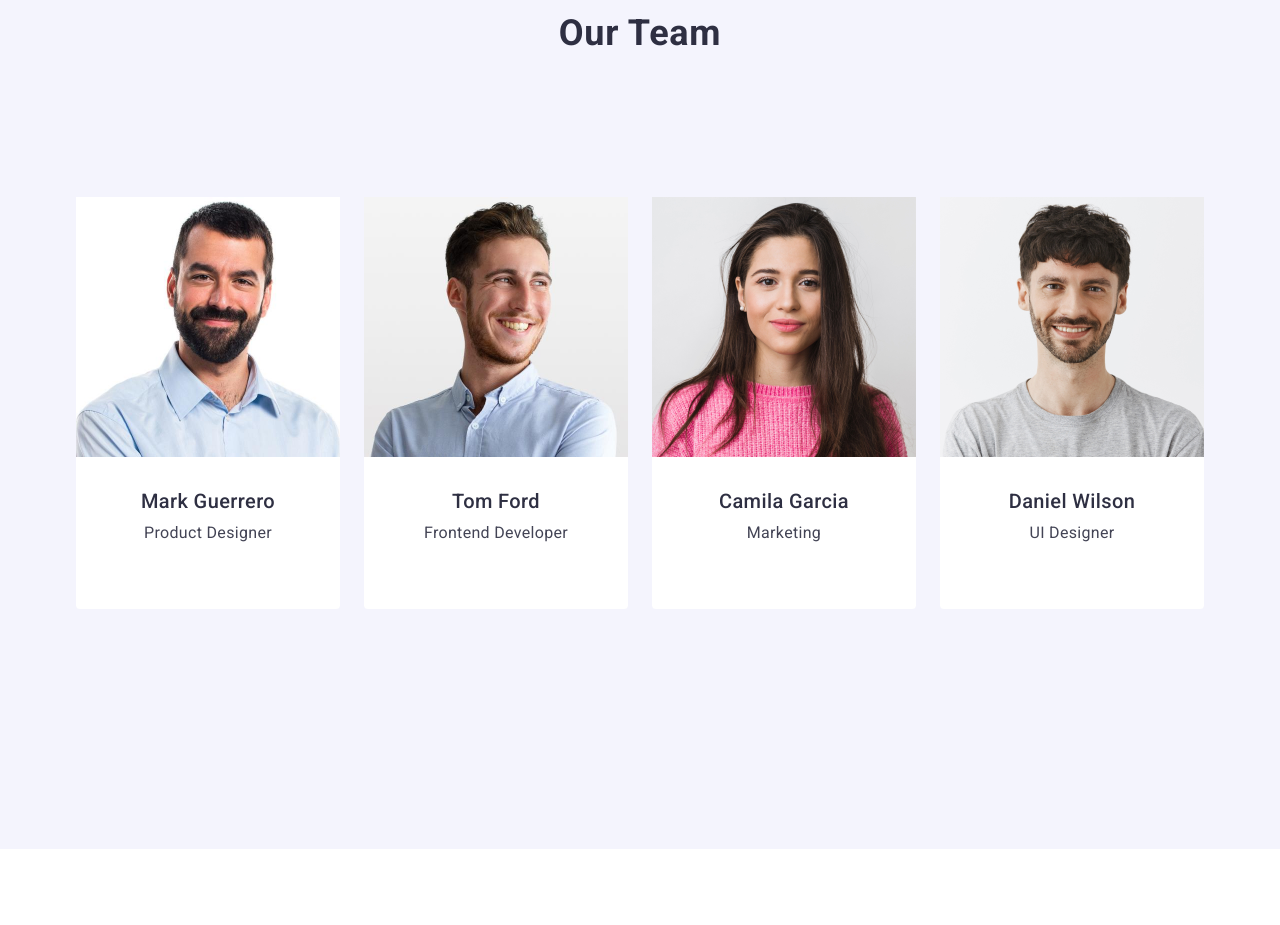
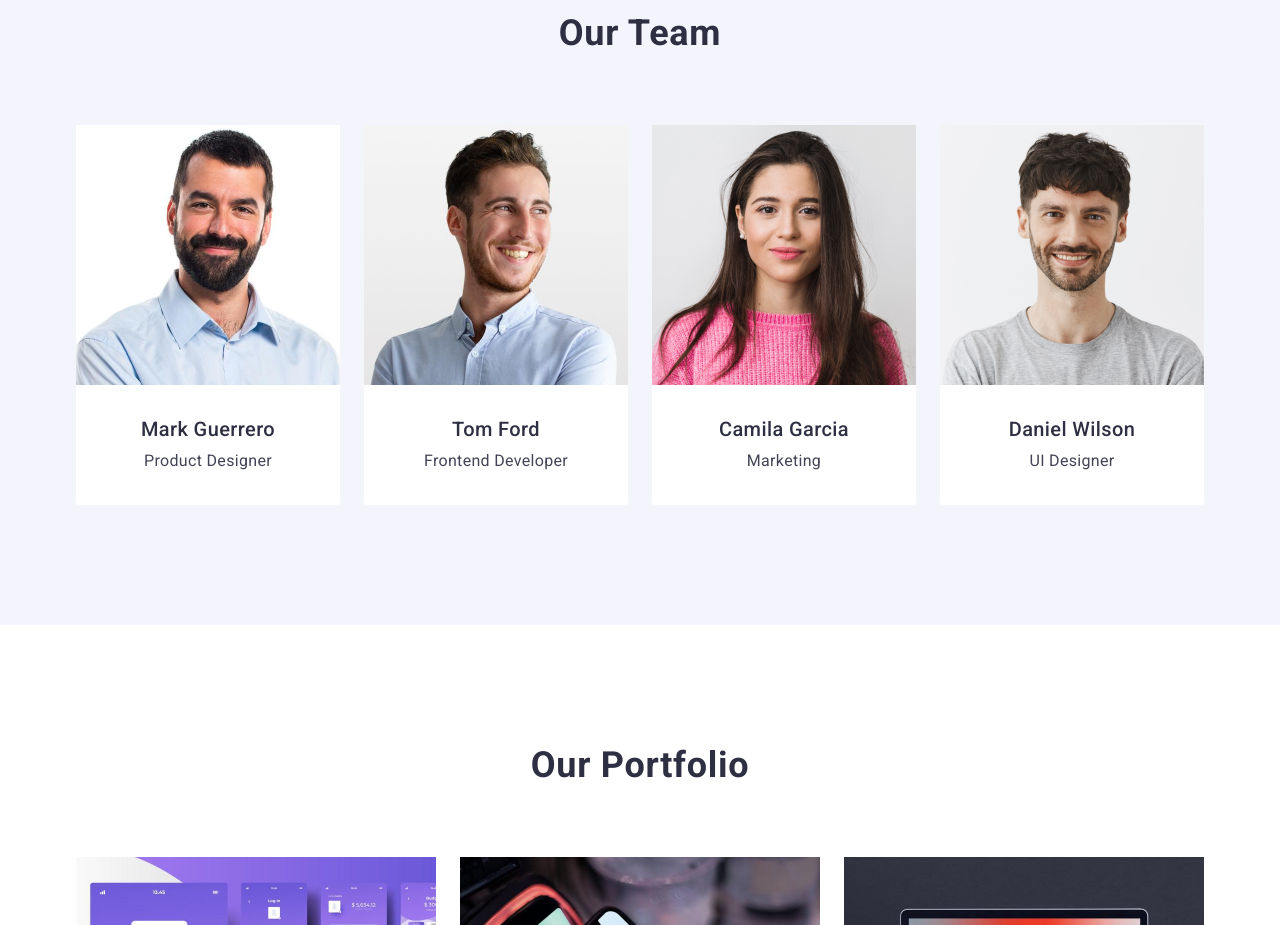
Before and after one commit to vrong617/goit-markup-hw-03, a plain HTML site: page index.html in a window 1280 px wide. Shown: the part 1140-2065 px from the top of the page. Drawn offline with nearby package versions, Linux system fonts and the light colour scheme.

Commit message:
Remove margin/padding

```diff
--- a/css/styles.css
+++ b/css/styles.css
@@ -332,10 +332,8 @@ color: #ffffff;
     padding: 32px 0;
 }
 .our-team-li {
-       background-color: #FFFFFF;
+    background-color: #FFFFFF;
     flex-direction: column;
-    margin: 72px 0 120px;
-    padding-bottom: 32px;
     row-gap: 48px;
     border-radius: 0px 0px 4px 4px;
 }
```
